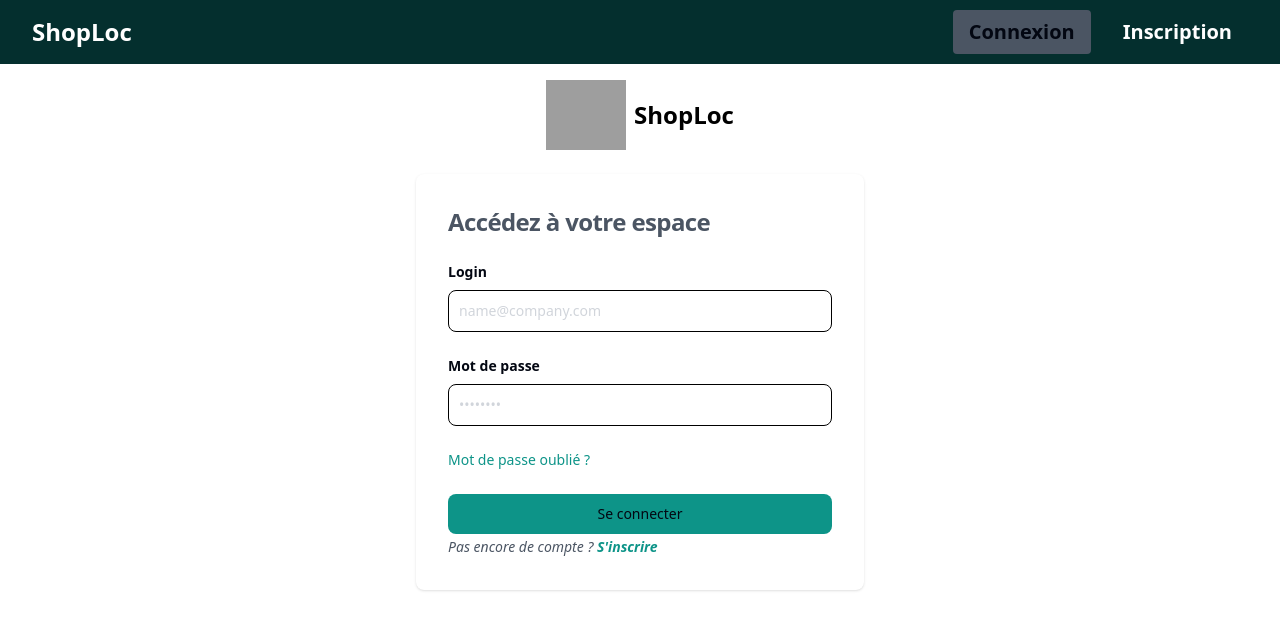
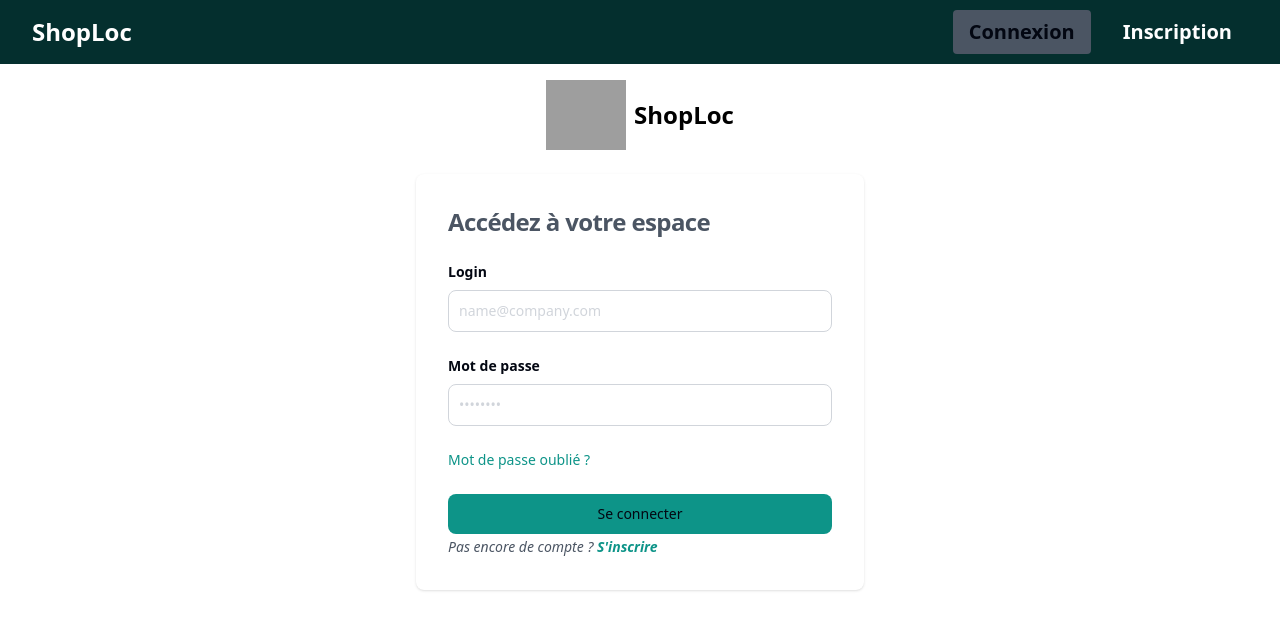
Before and after one commit to Chihebeddin/info-fusion-front, a Nuxt app: page /signin in a window 1280 px wide. Shown: the top 630 px of the page. Built offline with nearby package versions, Linux system fonts and the light colour scheme; grey boxes are pictures that could not be loaded.

Commit message:
Update form input

```diff
--- a/pages/signin.vue
+++ b/pages/signin.vue
@@ -53,7 +53,7 @@
                   type="username"
                   name="username"
 
-                  class="bg-gray-50 border border-gray-300 text-gray-900 sm:text-sm rounded-lg focus:ring-primary-600 focus:border-primary-600 block w-full p-2.5 dark:bg-gray-700 dark:border-gray-600 dark:placeholder-gray-400 dark:text-white dark:focus:ring-blue-500 dark:focus:border-blue-500"
+                  class="bg-gray-50 border border border-gray-400 text-gray-900 sm:text-sm rounded-lg focus:ring-primary-600 focus:border-primary-600 block w-full p-2.5 dark:bg-gray-700 dark:border-gray-600 dark:placeholder-gray-400 dark:text-white dark:focus:ring-blue-500 dark:focus:border-blue-500"
                   placeholder="name@company.com"
                   required
                 >
@@ -66,7 +66,7 @@
                   type="password"
                   name="password"
                   placeholder="••••••••"
-                  class="bg-gray-50 border border-gray-300 text-gray-900 sm:text-sm rounded-lg focus:ring-primary-600 focus:border-primary-600 block w-full p-2.5 dark:bg-gray-700 dark:border-gray-600 dark:placeholder-gray-400 dark:text-white dark:focus:ring-blue-500 dark:focus:border-blue-500"
+                  class="bg-gray-50 border border border-gray-400 text-gray-900 sm:text-sm rounded-lg focus:ring-primary-600 focus:border-primary-600 block w-full p-2.5 dark:bg-gray-700 dark:border-gray-600 dark:placeholder-gray-400 dark:text-white dark:focus:ring-blue-500 dark:focus:border-blue-500"
                   required
                 >
               </div>
```
